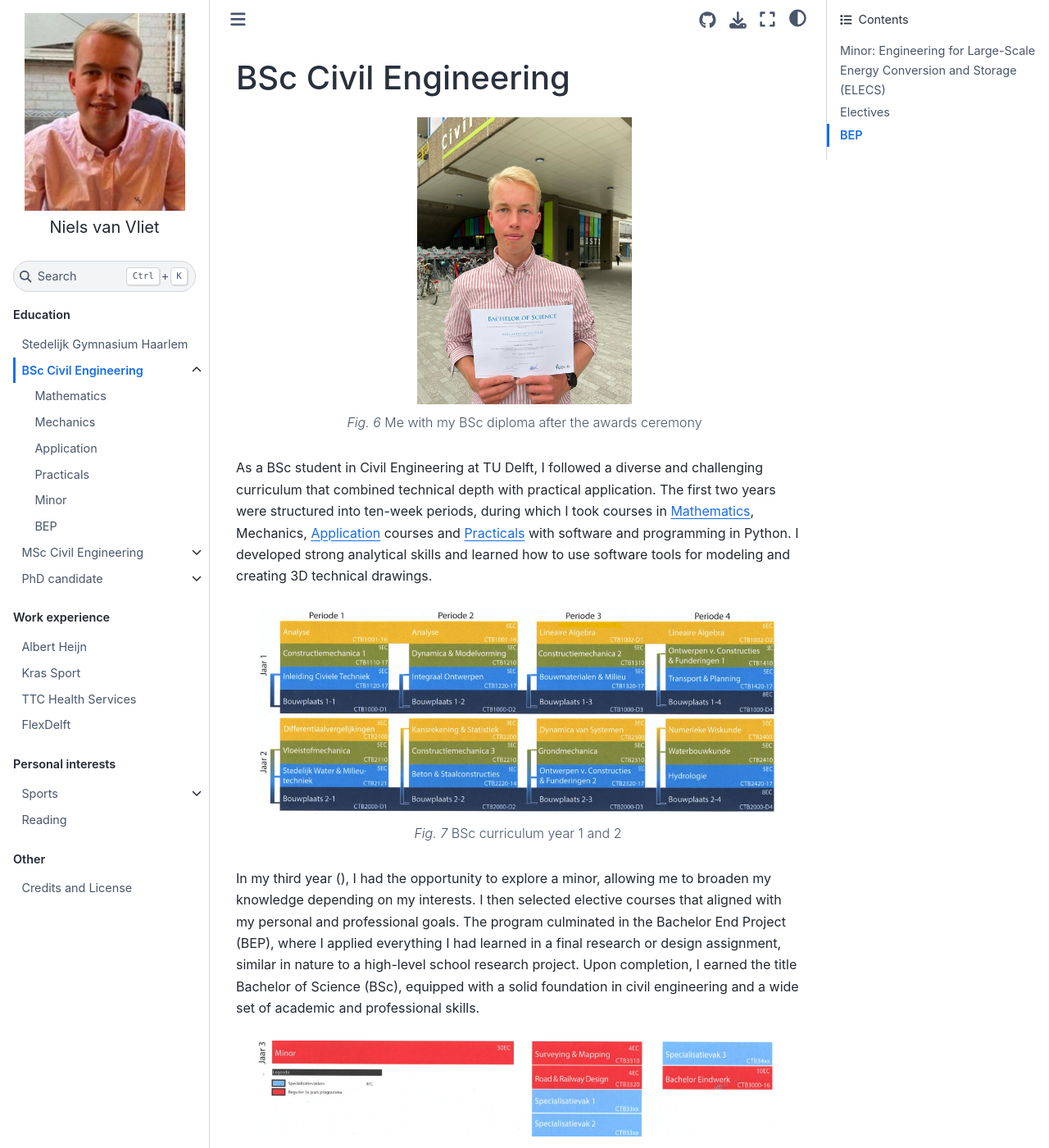
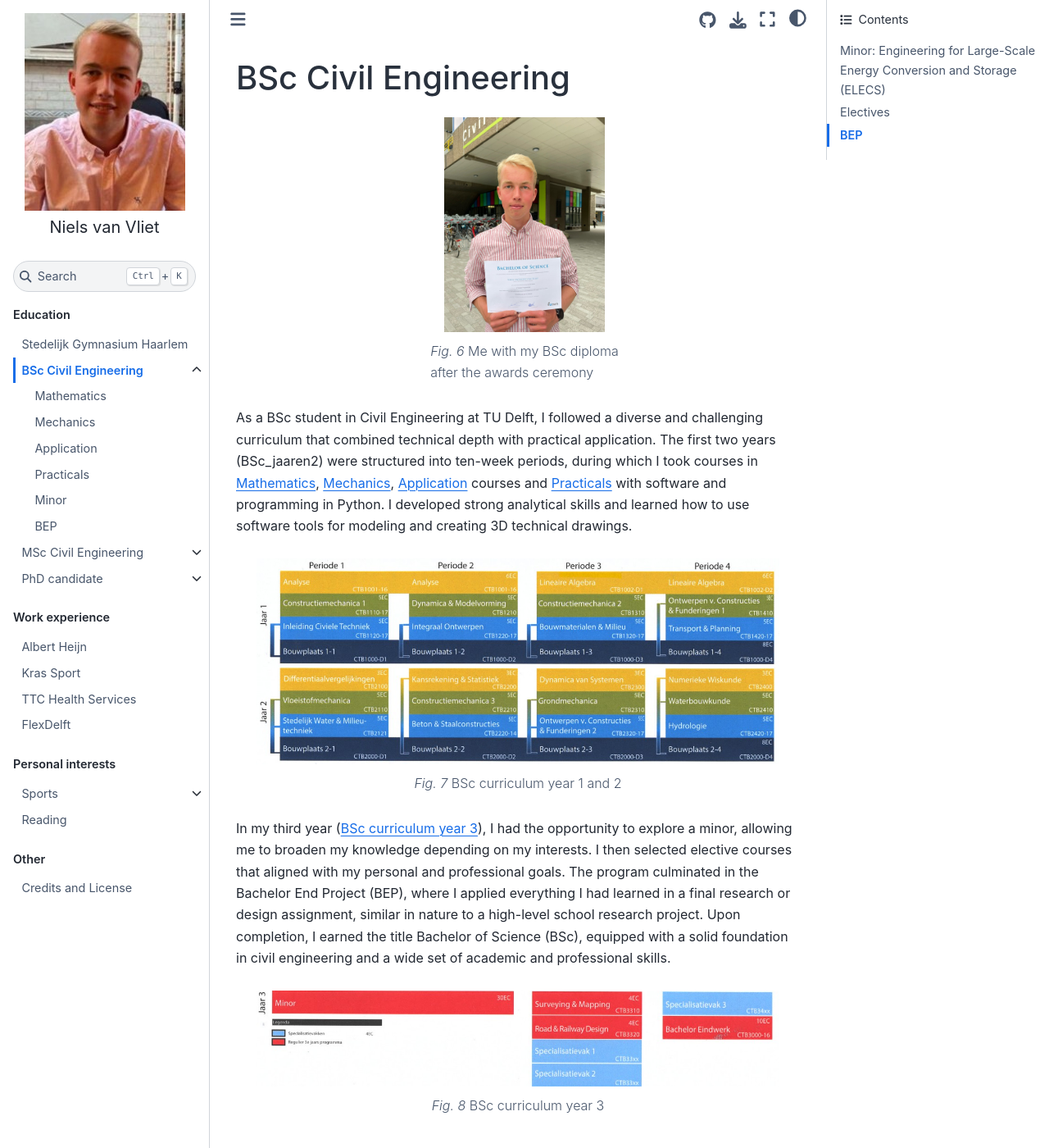
Before and after one commit to navanvliet/navanvliet, a Jupyter Book: the page built from book/Education/BSc/BSc.md, in a window 1280 px wide and 1400 px high. Shown: the whole window at 82% size. Built offline with Jupyter Book 1.0.4 settings and Sphinx 7.4.7 and the Sphinx Book theme 1.1.4, drawn with Linux system fonts in a browser that asks for light colours; pages that are not in the unit, such as notebooks, are missing from menus; comment, search, counter and statistics services are not loaded.

Commit message:
minor edits

````diff
--- a/book/Education/BSc/BSc.md
+++ b/book/Education/BSc/BSc.md
@@ -4,12 +4,13 @@
 ---
 name: BSc_diploma
 align: right
-width: 40%
+width: 30%
 ---
-Me with my BSc diploma after the awards ceremony
+Me with my BSc diploma
+after the awards ceremony
 ```
 
-As a BSc student in Civil Engineering at TU Delft, I followed a diverse and challenging curriculum that combined technical depth with practical application. The first two years were structured into ten-week periods, during which I took courses in {ref}`Mathematics`, {ref}`Mechanics`, {ref}`Application` courses and {ref}`practicals` with software and programming in Python. I developed strong analytical skills and learned how to use software tools for modeling and creating 3D technical drawings.
+As a BSc student in Civil Engineering at TU Delft, I followed a diverse and challenging curriculum that combined technical depth with practical application. The first two years ({ref}`BSc_jaaren2`) were structured into ten-week periods, during which I took courses in {ref}`Mathematics`, {ref}`Mechanics`, {ref}`Application` courses and {ref}`practicals` with software and programming in Python. I developed strong analytical skills and learned how to use software tools for modeling and creating 3D technical drawings.
 
 ```{figure} Figures/BSc_curriculum_jaar1en2.jpg
 ---
@@ -20,7 +21,7 @@ align: center
 BSc curriculum year 1 and 2
 ```
 
-In my third year (), I had the opportunity to explore a minor, allowing me to broaden my knowledge depending on my interests. I then selected elective courses that aligned with my personal and professional goals. The program culminated in the Bachelor End Project (BEP), where I applied everything I had learned in a final research or design assignment, similar in nature to a high-level school research project. Upon completion, I earned the title Bachelor of Science (BSc), equipped with a solid foundation in civil engineering and a wide set of academic and professional skills.
+In my third year ({ref}`BSc_jaar_3`), I had the opportunity to explore a minor, allowing me to broaden my knowledge depending on my interests. I then selected elective courses that aligned with my personal and professional goals. The program culminated in the Bachelor End Project (BEP), where I applied everything I had learned in a final research or design assignment, similar in nature to a high-level school research project. Upon completion, I earned the title Bachelor of Science (BSc), equipped with a solid foundation in civil engineering and a wide set of academic and professional skills.
 
 ```{figure} Figures/BSc_curriculum_jaar3.jpg
 ---
````
Also changed, not shown: book/Education/BSc/Mechanics.md (+1 -1 lines).
